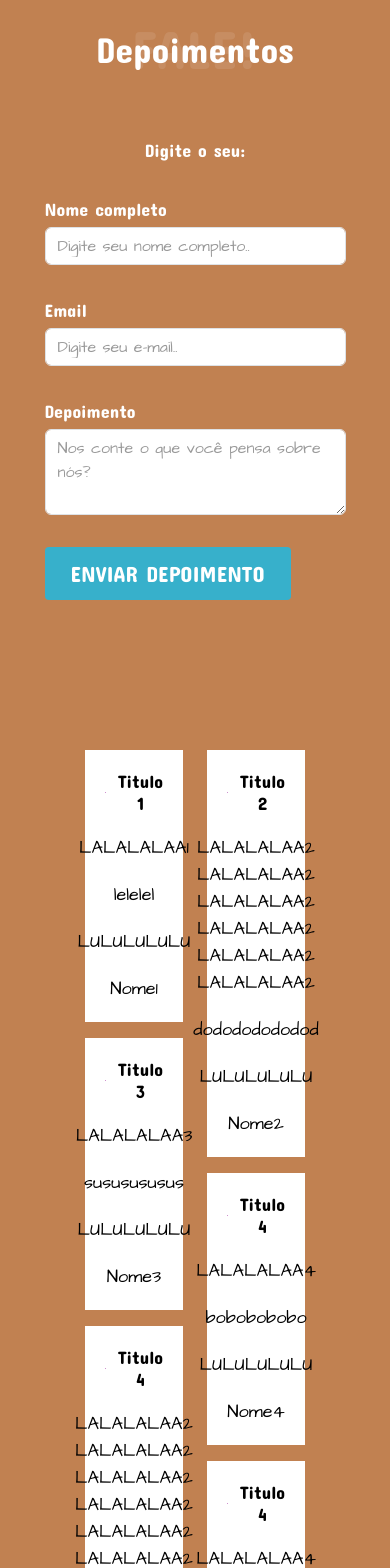
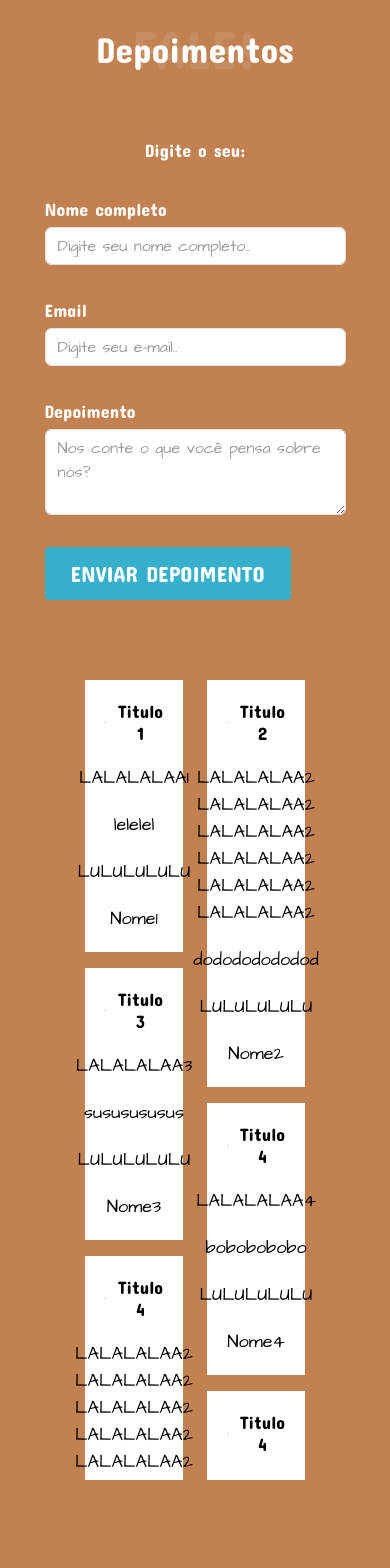
Before and after one commit to duartecgustavo/rapunzel-solidaria, a React (Vite) app: page / in a window 390 px wide. Shown: the part 6600-8168 px from the top of the page. Built offline with nearby package versions, Linux system fonts and the light colour scheme; a web font is replaced by a local one.

Commit message:
adicionado acessibilidade por libras e primeiros passos no scroll dos cards de depoimentos

```diff
--- a/index.html
+++ b/index.html
@@ -1,30 +1,41 @@
 <!DOCTYPE html>
 <html lang="en">
+
 <head>
   <meta charset="UTF-8" />
   <link rel="icon" type="image/svg+xml" href="/public/favicon.svg" />
   <meta name="viewport" content="width=device-width, initial-scale=1.0" />
-    <link
-      href="https://cdn.jsdelivr.net/npm/bootstrap@5.3.0/dist/css/bootstrap.min.css"
-      rel="stylesheet"
-      integrity="sha384-9ndCyUaIbzAi2FUVXJi0CjmCapSmO7SnpJef0486qhLnuZ2cdeRhO02iuK6FUUVM"
-      crossorigin="anonymous"
-    />
+  <link href="https://cdn.jsdelivr.net/npm/bootstrap@5.3.0/dist/css/bootstrap.min.css" rel="stylesheet"
+    integrity="sha384-9ndCyUaIbzAi2FUVXJi0CjmCapSmO7SnpJef0486qhLnuZ2cdeRhO02iuK6FUUVM" crossorigin="anonymous" />
   <title>Rapunzel Solidária</title>
 </head>
 
 <body>
+
+  <!-- Acessibilidade libras -->
+  <div vw class="enabled">
+    <div vw-access-button class="active"></div>
+    <div vw-plugin-wrapper>
+      <div class="vw-plugin-top-wrapper"></div>
+    </div>
+  </div>
+  <!-- Acessibilidade libras -->
+
   <div id="root"></div>
   <script type="module" src="/src/main.tsx"></script>
-    <script
-      src="https://cdn.jsdelivr.net/npm/@popperjs/core@2.11.8/dist/umd/popper.min.js"
+  <script src="https://cdn.jsdelivr.net/npm/@popperjs/core@2.11.8/dist/umd/popper.min.js"
     integrity="sha384-I7E8VVD/ismYTF4hNIPjVp/Zjvgyol6VFvRkX/vR+Vc4jQkC+hVqc2pM8ODewa9r"
-      crossorigin="anonymous"
-    ></script>
-    <script
-      src="https://cdn.jsdelivr.net/npm/bootstrap@5.3.0/dist/js/bootstrap.min.js"
+    crossorigin="anonymous"></script>
+  <script src="https://cdn.jsdelivr.net/npm/bootstrap@5.3.0/dist/js/bootstrap.min.js"
     integrity="sha384-fbbOQedDUMZZ5KreZpsbe1LCZPVmfTnH7ois6mU1QK+m14rQ1l2bGBq41eYeM/fS"
-      crossorigin="anonymous"
-    ></script>
+    crossorigin="anonymous"></script>
+
+  <!-- Acessibilidade libras script -->
+  <script src="https://vlibras.gov.br/app/vlibras-plugin.js"></script>
+  <script>
+    new window.VLibras.Widget('https://vlibras.gov.br/app');
+  </script>
+  <!-- Acessibilidade libras script -->
 </body>
+
 </html>
--- a/package.json
+++ b/package.json
@@ -13,6 +13,7 @@
     "masonry-layout": "^4.2.2",
     "path": "^0.12.7",
     "react": "^18.2.0",
+    "react-device-detect": "^2.2.3",
     "react-dom": "^18.2.0",
     "styled-components": "^6.0.4",
     "vite-plugin-svgr": "^3.2.0"
--- a/src/App.css
+++ b/src/App.css
@@ -66,6 +66,22 @@ body::-webkit-scrollbar-thumb {
   border: 3px solid #e1ff26;
 }
 
+/* Estilo scroll bar caixas de depoimentos */
+
+.depositionScroll::-webkit-scrollbar {
+  width: 0px;
+}
+
+.depositionScroll::-webkit-scrollbar-track {
+  background-color: rgb(116, 116, 116);
+  width: 0px;
+}
+
+.depositionScroll::-webkit-scrollbar-thumb {
+  background-color: #e1ff26;
+  border: 3px solid #e1ff26;
+}
+
 .containerGirlsCardLinkToSection {
   margin-top: -60px !important;
 }
--- a/src/components/sections/Depositions/DepositionForm.tsx
+++ b/src/components/sections/Depositions/DepositionForm.tsx
@@ -2,6 +2,8 @@ import { Text } from "@/components/shareds";
 import { colors } from "@/styles/colors";
 import { FormEvent, useState } from "react";
 import { ButtonSC } from "../Navbar/styles";
+import { FormFC } from "./styles";
+import { isMobile } from "react-device-detect";
 
 interface FormData {
   nome: string;
@@ -27,10 +29,9 @@ const DepositionForm = ({ onSubmit }: DepositionFormProps) => {
   };
 
   return (
-    <form
+    <FormFC
       onSubmit={handleSubmit}
       className="d-flex flex-column col-10 col-sm-8"
-      style={{ gap: "32px", paddingBottom: "150px" }}
     >
       <Text
         family="Concert One"
@@ -89,18 +90,18 @@ const DepositionForm = ({ onSubmit }: DepositionFormProps) => {
         ></textarea>
       </div>
 
-      {/* pendente - ajustar tamanho quando mobile */}
       <ButtonSC
         type="submit"
         style={{
           color: colors.white_FFFFFF,
           borderRadius: "4px",
           padding: "8px 24px 8px 24px",
+          width: isMobile ? "100%" : "",
         }}
       >
         ENVIAR DEPOIMENTO
       </ButtonSC>
-    </form>
+    </FormFC>
   );
 };
 
--- a/src/components/sections/Depositions/Depositions.tsx
+++ b/src/components/sections/Depositions/Depositions.tsx
@@ -1,6 +1,7 @@
 import { BeautyTitle } from "@/components/shareds";
 import CardDepositions from "./CardDepositions";
 import DepositionForm from "./DepositionForm";
+import { isMobile } from "react-device-detect";
 
 interface IDeposition {
   title: string;
@@ -86,15 +87,20 @@ const Depositions = () => {
     console.log(e);
   };
 
+  console.log("isMobile", isMobile);
+
   return (
     <>
       <BeautyTitle FrontTitle="Depoimentos" BackTitle="FALE!" Color="White" />
 
       <DepositionForm onSubmit={handleSubmit} />
 
-      {/* pendente - quando mobile, ajustar grid */}
-
-      <div className="d-flex justify-content-center">
+      {!isMobile ? (
+        <div
+          // pendente - ajustar tamanho da exibição dos cards de sepoimentos
+          className="d-flex justify-content-center depositionScroll"
+          style={{ height: "800px", overflow: "auto" }}
+        >
           <div className="row col-4">
             <div className="col-12">
               {array.map(
@@ -126,6 +132,20 @@ const Depositions = () => {
             </div>
           </div>
         </div>
+      ) : (
+        <div className="d-flex justify-content-center">
+          <div className="row col-10">
+            {array.map((item, index) => (
+              <CardDepositions
+                key={index}
+                title={item.title}
+                deposition={item.deposition}
+                name={item.name}
+              />
+            ))}
+          </div>
+        </div>
+      )}
     </>
   );
 };
--- a/src/components/sections/Depositions/styles.ts
+++ b/src/components/sections/Depositions/styles.ts
@@ -1,5 +1,3 @@
-// CARD DEPOSITIONS
-
 import styled from "styled-components";
 import { ReactComponent as Aspas } from "@/assets/icon-aspas.svg";
 
@@ -14,6 +12,14 @@ export const ContainerCardDepositionsFC = styled.div`
   margin-bottom: 16px !important;
 `;
 
+export const FormFC = styled.form`
+  gap: 32px;
+  padding-bottom: 150px;
+  @media (max-width: 768px) {
+    padding-bottom: 80px;
+  }
+`;
+
 export const AspasSvgSC = styled(Aspas)`
   width: 70px;
 `;
--- a/src/components/sections/Navbar/styles.ts
+++ b/src/components/sections/Navbar/styles.ts
@@ -100,6 +100,7 @@ export const ButtonSC = styled.button<{ isoutlined?: any }>`
 
     @media (max-width: 768px) {
       width: 100% !important;
+      background-color: red !important;
     }
   }
 `;
```
Also changed, not shown: src/App.tsx (+6 -1 lines), 1 other file (tests, documents, lock files or other folders). Lines whose indentation alone changed are shown as unchanged.
